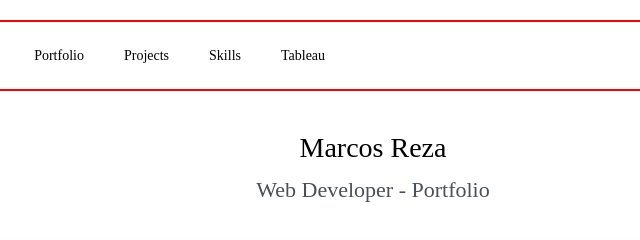
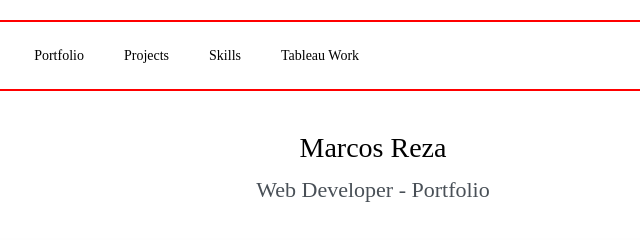
Before and after one commit to Marcosreza0/marcosreza0.github.io, a plain HTML site: page index.html in a window 1280 px wide. Shown: the top 240 px of the page, 267-907 px from the left. Drawn offline with nearby package versions, Linux system fonts and the light colour scheme.

Commit message:
Update index.html

```diff
--- a/index.html
+++ b/index.html
@@ -169,7 +169,7 @@ p {
                     <a class="nav-link" href="skills.html">Skills</a>
                 </li>
                 <li class="nav-item">
-                        <a class="nav-link" href="TableauExp.html">Tableau</a>
+                        <a class="nav-link" href="TableauExp.html">Tableau Work</a>
                     </li>
 
               <!--
```
